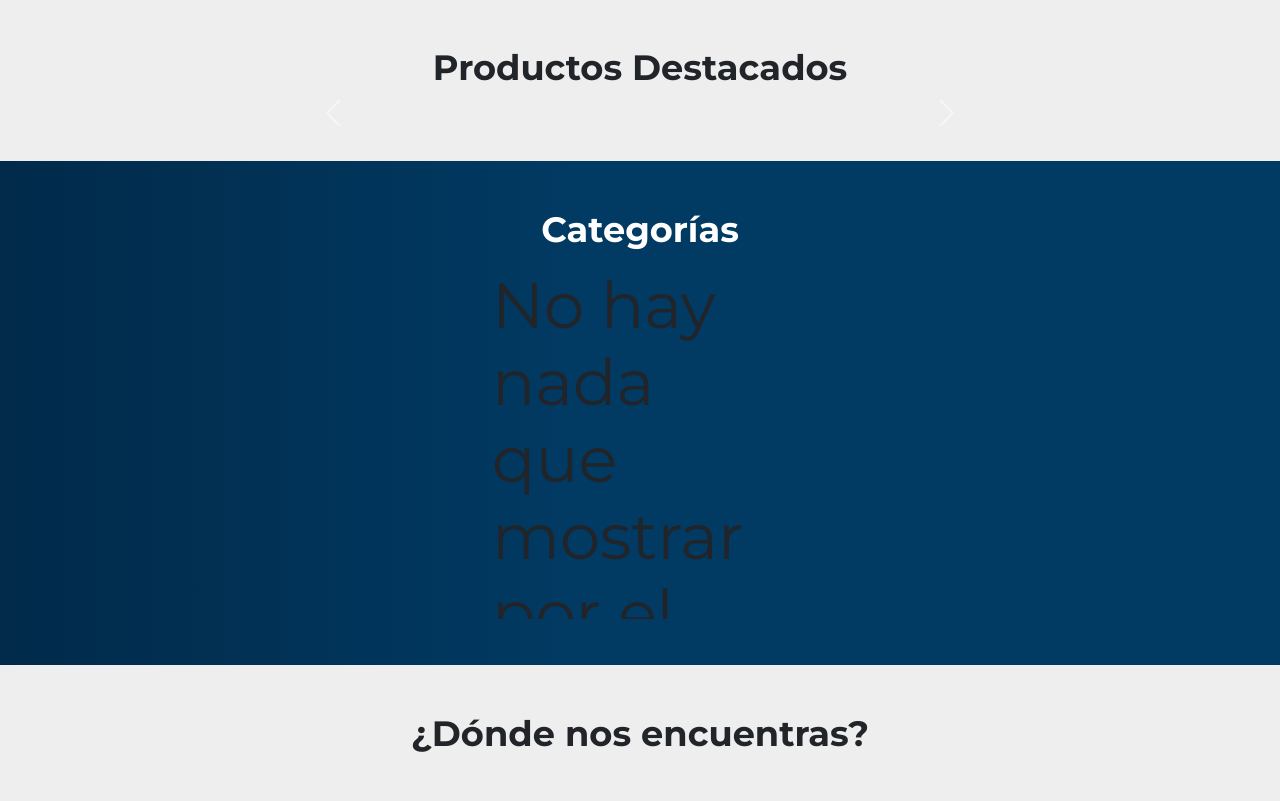
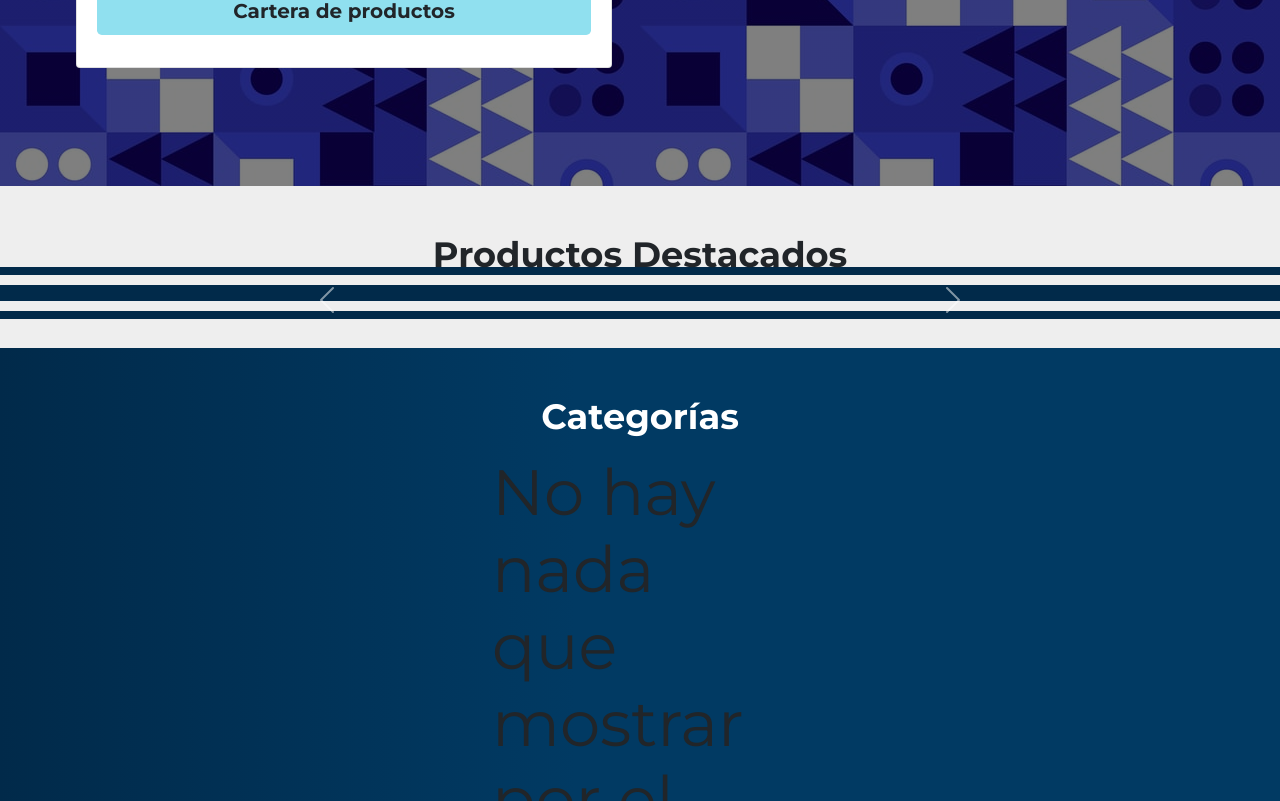
Before and after one commit to IsraGlezP/pdem, a Django app: template pdem/templates/home/home.html in a window 1280 px wide. Shown: the part 683-1484 px from the top of the page. Run offline with Django 3.2, Linux system fonts and the light colour scheme; the template is opened without the code that fills it, so the values that code supplies are empty; some libraries are stand-ins or nearby versions.

Commit message:
New background added for the main content

```diff
--- a/pdem/static/css/home.css
+++ b/pdem/static/css/home.css
@@ -63,6 +73,73 @@ h1 {
 
 .products-container {
   background-color: #eee;
+  /* background-image: url(/static/img/wave.svg); */
+  background-size: cover;
+  position: relative;
+  z-index: 1;
+}
+
+.blue-line-container {
+  position: absolute;
+  width: 100%;
+  top: 50%;
+  margin-top: -50px;
+  z-index: -1;
+  background-color: #eee;
+  margin: 0;
+}
+
+.blue-line-thin {
+  width: 100%;
+  height: 0.5rem;
+  background-color: #012a4a;
+}
+
+.blue-line-thick {
+  width: 100%;
+  height: 1rem;
+  background-color: #012a4a;
+  margin: 10px 0px;
+}
+
+.blue-line-container-vertical-01 {
+  position: absolute;
+  height: 100%;
+  top: 0%;
+  left: 10%;
+  z-index: -2;
+}
+
+.blue-line-thin-vertical-01 {
+  height: 100%;
+  background-color: #012a4a;
+  margin: 0px 10px;
+}
+
+.blue-line-thick-vertical-01 {
+  height: 100%;
+  width: 5px;
+  background-color: #012a4a;
+}
+
+.blue-line-container-vertical-02 {
+  position: absolute;
+  height: 100%;
+  top: 0%;
+  right: 10%;
+  z-index: -2;
+}
+
+.blue-line-thin-vertical-02 {
+  height: 100%;
+  background-color: #012a4a;
+  margin: 0px 10px;
+}
+
+.blue-line-thick-vertical-02 {
+  height: 100%;
+  width: 5px;
+  background-color: #012a4a;
 }
 
 .categories-bg {
@@ -336,3 +433,19 @@ footer img {
   cursor: pointer;
   transition: 0.4s ease;
 }
+
+/* Animations */
+.anim {
+  opacity: 0;
+}
+
+@keyframes anim1 {
+  from {
+    transform: translateY(-100px);
+    opacity: 0;
+  }
+  to  {
+    transform: translateY(0);
+    opacity: 1;
+  }
+}
--- a/pdem/static/js/home.js
+++ b/pdem/static/js/home.js
@@ -42,3 +42,24 @@ $(document).ready(function(){
         ]
     });
 });
+
+// Intersection Observer API
+const images = document.querySelectorAll('.anim');
+
+const observer = new IntersectionObserver((entries) => {
+
+    entries.forEach(entry => {
+        if(entry.intersectionRatio > 0) {
+            entry.target.style.animation = `anim1 0.7s ${entry.target.dataset.delay} forwards ease-out`;
+            observer.unobserve(entry.target);
+        }
+        else {
+            entry.target.style.animation = 'none';
+        }
+    });
+
+});
+
+images.forEach(image => {
+    observer.observe(image)
+});
--- a/pdem/templates/base.html
+++ b/pdem/templates/base.html
@@ -74,10 +74,10 @@
     <!-- Footer -->
     <footer class="footer mt-auto">
         <div class="container-fluid">
-            <div class="row d-flex align-items-center text-white">
+            <div class="row d-flex align-items-center text-white justify-content-around">
                 <div class="col-6">Copyright 2021</div>
-                <div class="col-6 d-flex align-items-center justify-content-end">
-                    <ul class="d-flex">
+                <div class="col-6">
+                    <ul class="d-flex align-items-center m-0 justify-content-end">
                         <li>
                             <a href="">
                                 <i class="fas fa-envelope text-white fs-2"></i>
--- a/pdem/templates/home/home.html
+++ b/pdem/templates/home/home.html
@@ -22,19 +22,20 @@
 
 <main>
     <!-- Business info -->
-    <div class="container-fluid business-info-container d-flex justify-content-center">
+    <div class="container-fluid business-info-container d-flex flex-column justify-content-center">
         <!-- Title and image -->
-        <div class="row p-5 d-md-flex align-items-md-center">
+        <div class="row pt-5 px-5 d-flex justify-content-center align-items-center">
             <div class="col-12 col-md-5 col-lg-6">
+            <!-- <div class="col-12"> -->
                 <h1 class="fw-bold text-center text-white">
                     Depósito de Productos Dentales y Equipos Médicos
                 </h1>
-                <div class="row d-md-flex justify-content-md-center p-3">
+                <div class="row pt-3 px-3 pb-3">
                     <div class="col-12">
                         <div class="card see-products-card">
                             <div class="card-body">
                                 <div class="row">
-                                    <div class="col-12 fw-bold">
+                                    <div class="col-12 fw-bold p-3">
                                         <p>
                                             Lorem ipsum dolor sit amet consectetur adipisicing elit.
                                             Deserunt non illo odio excepturi id nobis architecto
@@ -50,8 +51,8 @@
                     </div>
                 </div>
             </div>
-            <div class="col-12 col-md-7 col-lg-6">
-                <img src="{% static 'img/dark-cover.jpg' %}" class="h-100 w-100" alt="" />
+            <div class="col-12 col-md-7 col-lg-6 pb-5">
+                <img src="{% static 'img/dark-cover.jpg' %}" class="w-100" alt="imagen de la empresa" />
             </div>
         </div>
         <!-- Ends title and image -->
@@ -59,15 +60,20 @@
     <!-- Ends business info -->
 
     <!-- Products Carousel -->
-    <div class="container-fluid products-container">
+    <div class="container-fluid products-container m-0 p-0">
+        <div class="row blue-line-container">
+            <div class="col-12 blue-line-thin"></div>
+            <div class="col-12 blue-line-thick"></div>
+            <div class="col-12 blue-line-thin"></div>
+        </div>
         <div class="row d-flex justify-content-center pt-5 px-5">
             <div class="col-12 col-md-10 col-lg-8 col-xl-7 text-center">
-                <h2 class="fw-bold">Productos Destacados</h2>
+                <h2 class="fw-bold" data-delay="0s">Productos Destacados</h2>
             </div>
         </div>
         <div class="row d-md-flex justify-content-md-center pt-3 pb-5">
             <div class="col-12 col-md-10 col-lg-8 col-xl-7 col-xxl-5">
-                <div id="carouselExampleIndicators" class="carousel slide" data-bs-ride="carousel">
+                <div id="carouselExampleIndicators" class="carousel slide anim" data-bs-ride="carousel" data-delay="0.5s">
                     <ol class="carousel-indicators">
                         {% for product in product_list %}
                             {% if forloop.counter0 == 0 %}
@@ -151,9 +157,9 @@
 
     <!-- Categories -->
     <div class="container-fluid categories-bg categories-container">
-        <div class="row d-flex justify-content-center pt-5 px-5">
-            <div class="col-6 col-md-10 col-lg-8 col-xl-7 text-center">
-                <h2 class="my-0 fw-bold text-white">Categorías</h2>
+        <div class="row pt-5 px-5">
+            <div class="col-12">
+                <h2 class="my-0 fw-bold text-white text-center" data-delay="0s">Categorías</h2>
             </div>
         </div>
 
@@ -161,12 +167,12 @@
         <div class="row py-3 px-lg-5 slider">
             {% if object_list %}
                 {% for category in category_list %}
-                <div class="card-category px-3 pt-5 mx-1">
+                <div class="card-category px-3 pt-5 mx-1 anim" data-delay="0s">
                     <img src="{{ category.photo_main.url }}"/>
                     <div class="info">
                         <h3 class="fw-bold text-wrap">{{ category.name }}</h3>
                         <p>{{ category.description }}</p>
-                        <button class="button see-products-btn">Ver más</button>
+                        <a class="btn button see-products-btn fw-bold">Ver más</a>
                     </div>
                 </div>
                 {% endfor %}
@@ -181,7 +187,7 @@
         <!-- Ends cards -->
 
         <div class="row">
-            <div class="col-12 nav-arrows d-flex justify-content-between">
+            <div class="col-12 nav-arrows d-flex justify-content-between anim" data-delay="0s">
             </div>
         </div>
 
@@ -190,12 +196,12 @@
 
     <!-- Address -->
     <div class="container-fluid products-container">
-        <div class="row d-flex justify-content-center p-5">
-            <div class="col-6 text-center">
-                <h2 class="my-0 fw-bold">¿Dónde nos encuentras?</h2>
+        <div class="row pt-5 px-5">
+            <div class="col-12">
+                <h2 class="my-0 fw-bold text-center" data-delay="0s">¿Dónde nos encuentras?</h2>
             </div>
         </div>
-        <div class="row pb-5 d-lg-flex justify-content-lg-center">
+        <div class="row pt-3 pb-5 d-lg-flex justify-content-lg-center anim" data-delay="0s">
             <div class="col-6 col-lg-4 px-md-5">
                 <iframe
                 src="https://www.google.com/maps/embed?pb=!1m18!1m12!1m3!1d3768.321370775378!2d-99.61408818405212!3d19.18116085364066!2m3!1f0!2f0!3f0!3m2!1i1024!2i768!4f13.1!3m3!1m2!1s0x85cd8c49e0651a11%3A0x526d75b5e1da56ae!2sLife%20Style%20Villas%20Del%20Campo!5e0!3m2!1sen!2smx!4v1615105379594!5m2!1sen!2smx"
```
Also changed, not shown: other parts of pdem/static/css/home.css (+36 -6 lines), pdem/static/img/blue-pattern-02.jpg (added), pdem/static/img/blue-pattern.jpg (added), pdem/static/img/wave.svg (added).
